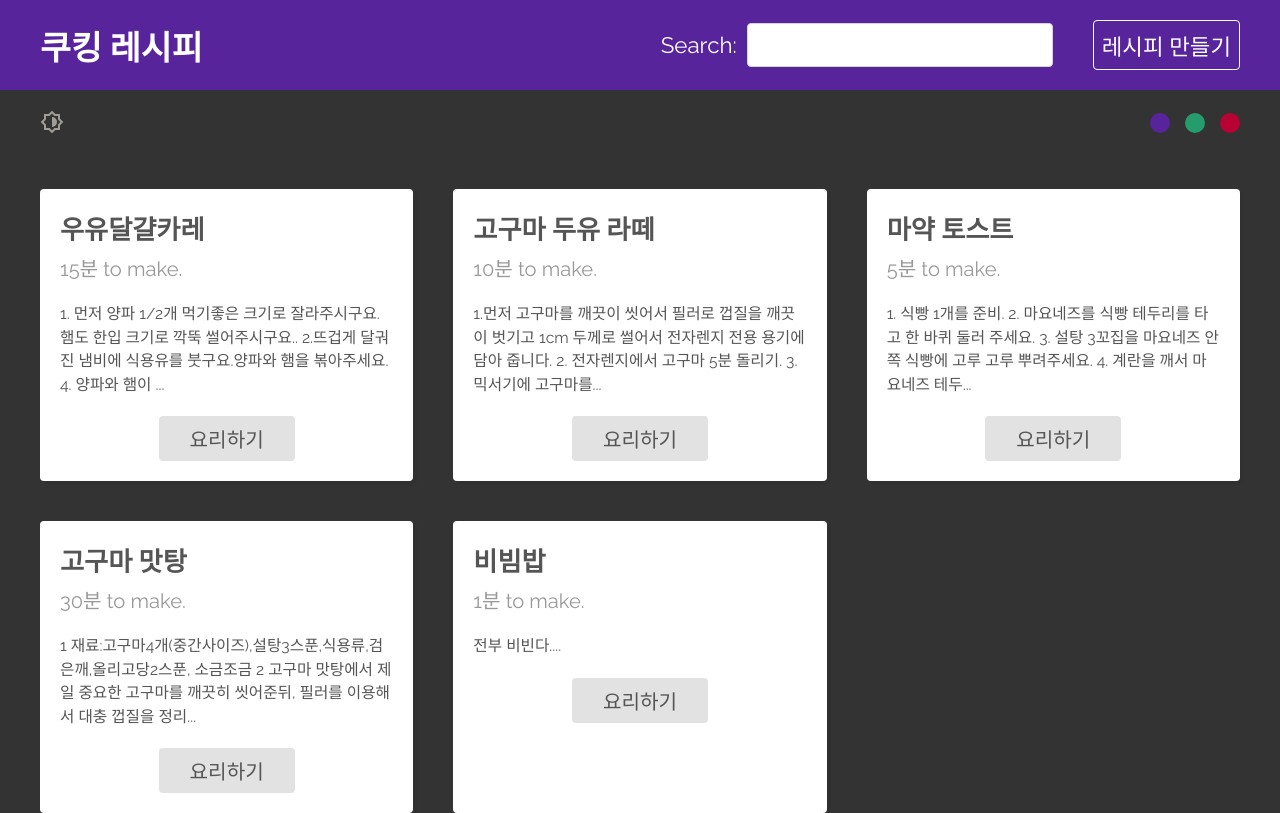
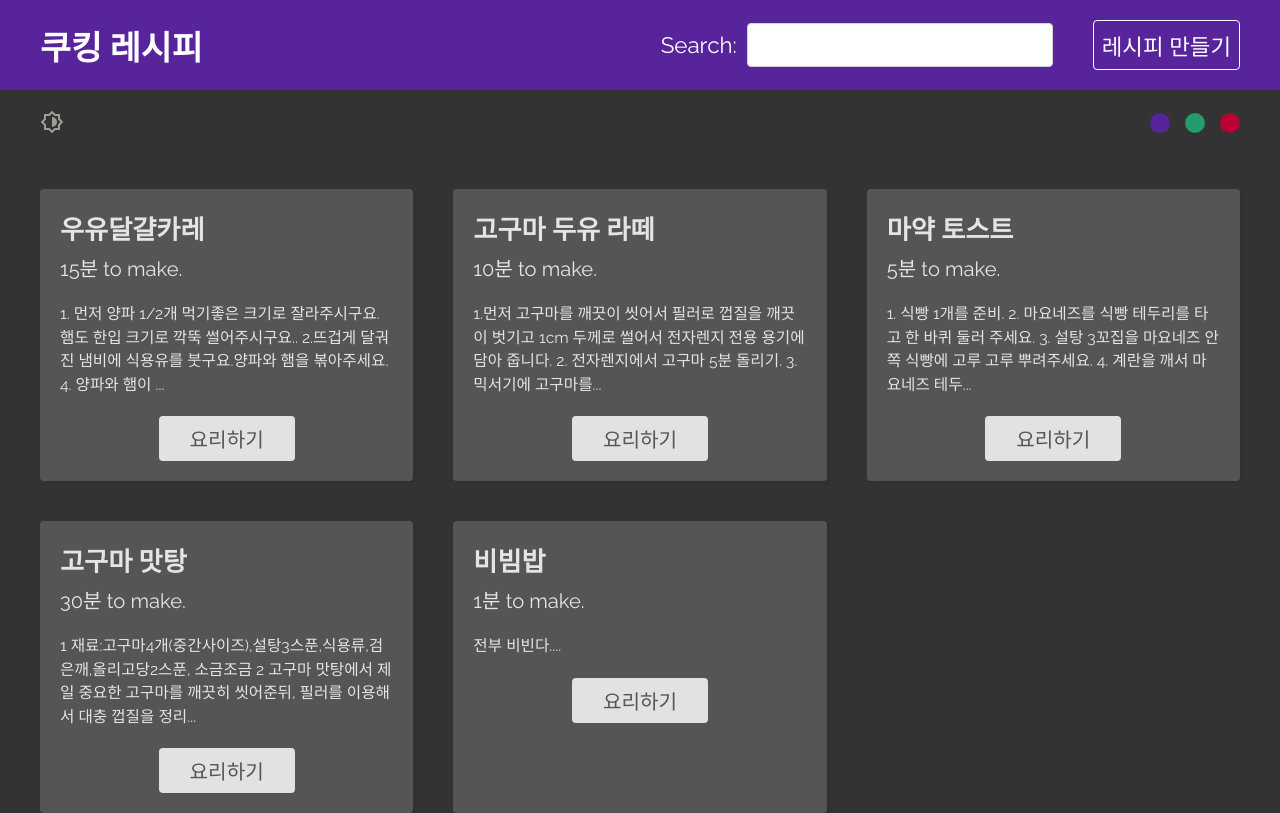
Before and after one commit to jbkim08/cooking-recipe, a React (Create React App) app: page / in a window 1280 px wide. Built offline with nearby package versions, Linux system fonts and the light colour scheme; data requests are answered from the project's data file.

Commit message:
다크모드 리스트

```diff
--- a/src/components/RecipeList.css
+++ b/src/components/RecipeList.css
@@ -44,3 +44,12 @@
   border-radius: 4px;
   margin: 20px auto 0;
 }
+/* dark mode */
+.recipe-list .card.dark {
+  background: #555;
+}
+.recipe-list .card.dark p,
+.recipe-list .card.dark h3,
+.recipe-list .card.dark div {
+  color: #e4e4e4;
+}
--- a/src/components/RecipeList.js
+++ b/src/components/RecipeList.js
@@ -1,7 +1,10 @@
 import { Link } from "react-router-dom";
 import "./RecipeList.css";
+import { useContext } from "react";
+import { ThemeContext } from "../context/ThemeContext";
 
 const RecipeList = ({ recipes }) => {
+  const { mode } = useContext(ThemeContext);
   //데이터가 없을경우 배열길이가 0이므로 바로 return (종료)
   if (recipes.length === 0) {
     return <div className="error">검색된 레시피가 없습니다.</div>;
@@ -9,7 +12,7 @@ const RecipeList = ({ recipes }) => {
   return (
     <div className="recipe-list">
       {recipes.map((recipe) => (
-        <div key={recipe.id} className="card">
+        <div key={recipe.id} className={`card ${mode}`}>
           <h3>{recipe.title}</h3>
           <p>{recipe.cookingTime} to make.</p>
           <div>{recipe.method.substring(0, 100)}...</div>
```
